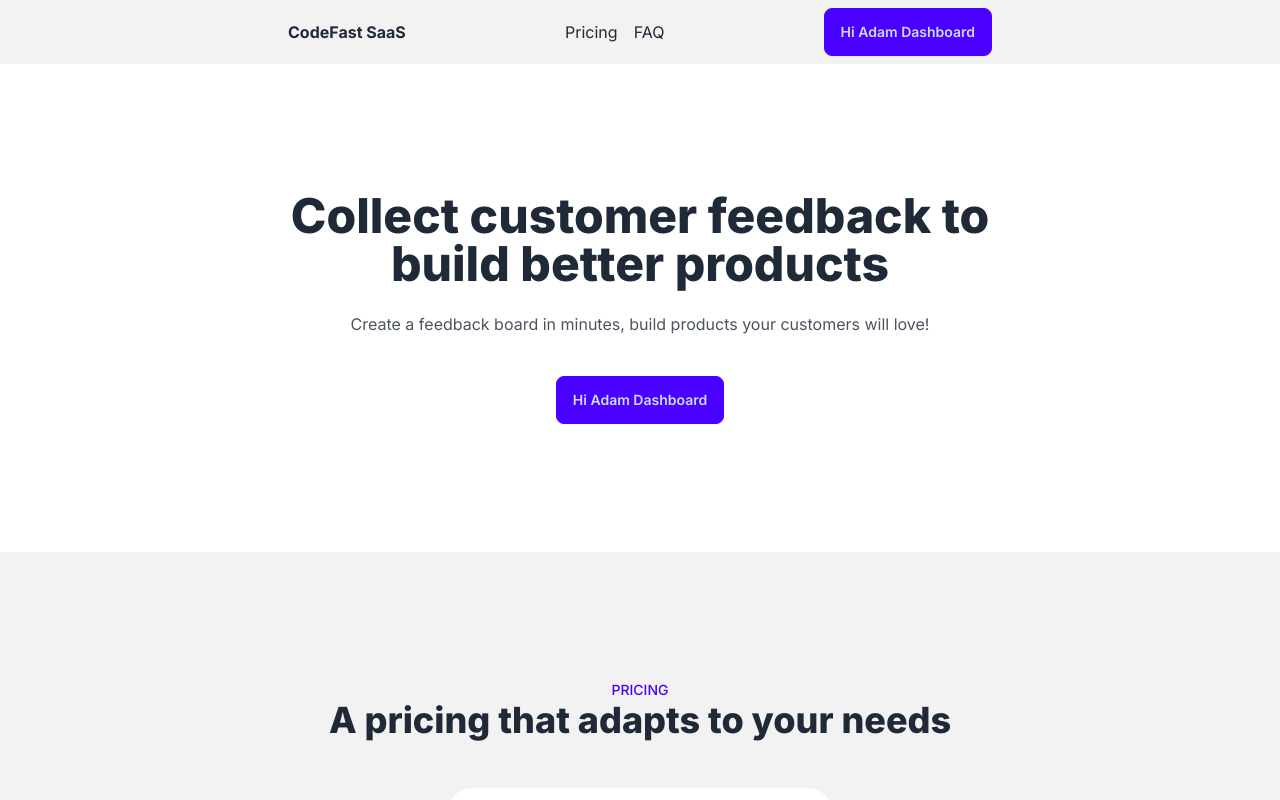
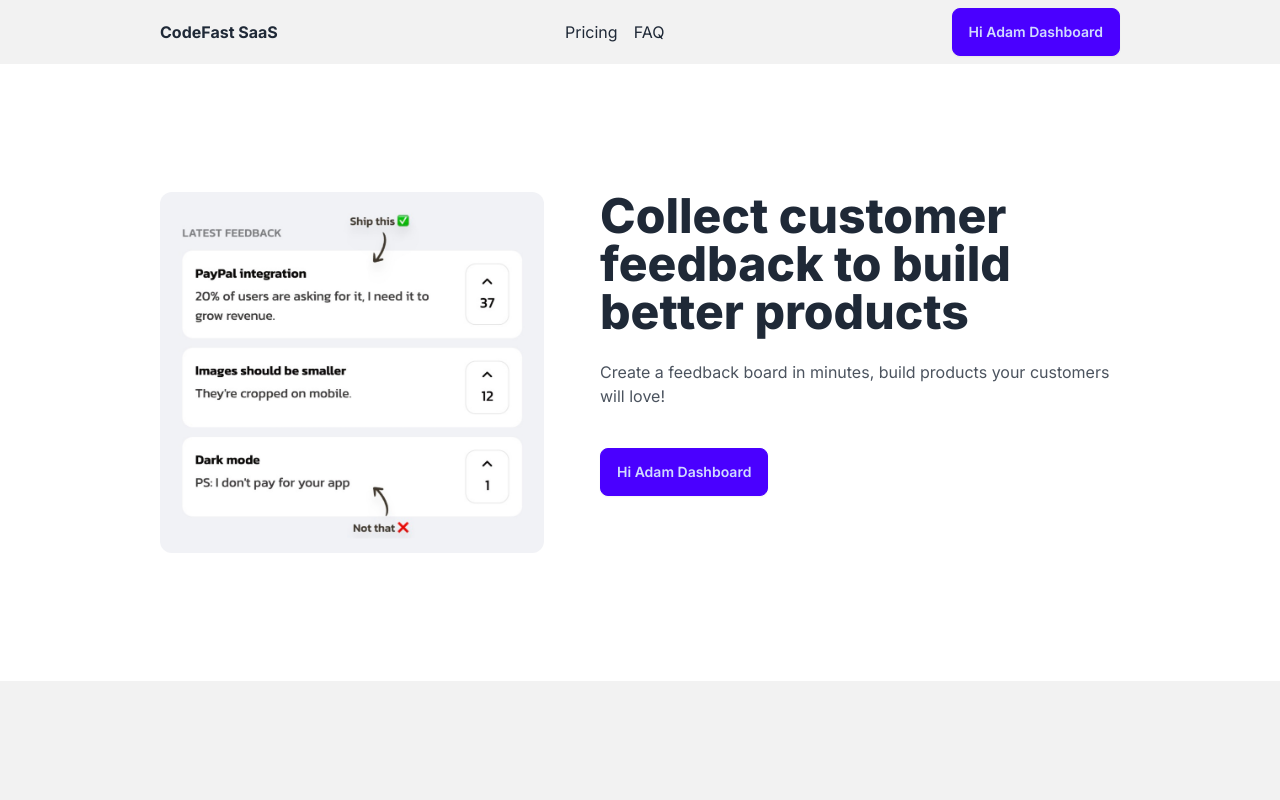
Before and after one commit to apa-sl/codefast-saas, a Next.js app: page / in a window 1280 px wide. Shown: the top 800 px of the page. Built offline with nearby package versions, Linux system fonts and the light colour scheme.

Commit message:
updated hero section with img

```diff
--- a/app/page.js
+++ b/app/page.js
@@ -1,5 +1,7 @@
 import ButtonLogin from "@/components/ButtonLogin";
 import FAQListItem from "@/components/FAQListItem";
+import Image from "next/image";
+import productDemo from "@/app/productDemo.jpeg";
 
 export default function Home() {
   const isLoggedIn = true;
@@ -9,7 +11,7 @@
     <main>
       {/* Header */}
       <header className="bg-base-200">
-        <div className="flex justify-between items-center px-8 py-2 max-w-3xl mx-auto">
+        <div className="flex justify-between items-center px-8 py-2 max-w-5xl mx-auto">
           <div className="font-bold">CodeFast SaaS</div>
           <nav className="space-x-4 max-md:hidden">
             <a href="#pricing" className="link link-hover">
@@ -26,15 +28,22 @@
       </header>
 
       {/* Hero */}
-      <section className="px-8 py-32 text-center max-w-3xl mx-auto">
-        <h1 className="text-4xl lg:text-5xl font-extrabold mb-6">
-          Collect customer feedback to build better products
-        </h1>
-        <div className="opacity-80 mb-10">
-          Create a feedback board in minutes, build products your customers will
-          love!
+      <section className="px-8 py-32 text-center lg:text-left items-center lg:items-start max-w-5xl mx-auto flex flex-col lg:flex-row gap-14">
+        <Image
+          src={productDemo}
+          alt="Product Demo"
+          className="w-96 rounded-xl"
+        />
+        <div>
+          <h1 className="text-4xl lg:text-5xl font-extrabold mb-6">
+            Collect customer feedback to build better products
+          </h1>
+          <div className="opacity-80 mb-10">
+            Create a feedback board in minutes, build products your customers
+            will love!
+          </div>
+          <ButtonLogin isLoggedIn={isLoggedIn} name={name} />
         </div>
-        <ButtonLogin isLoggedIn={isLoggedIn} name={name} />
       </section>
 
       {/* Pricing */}
```
Also changed, not shown: app/productDemo.jpeg (added).
